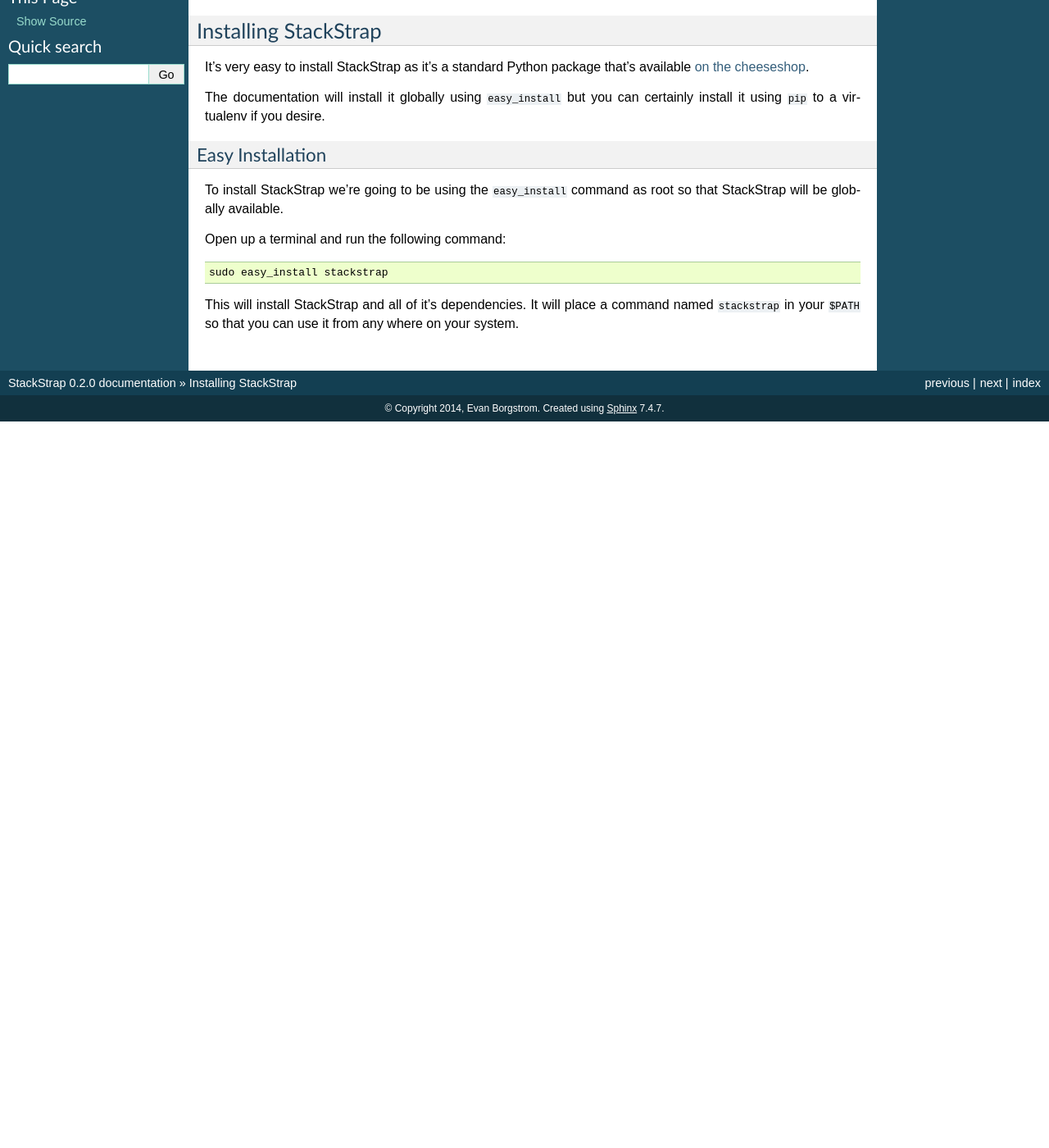
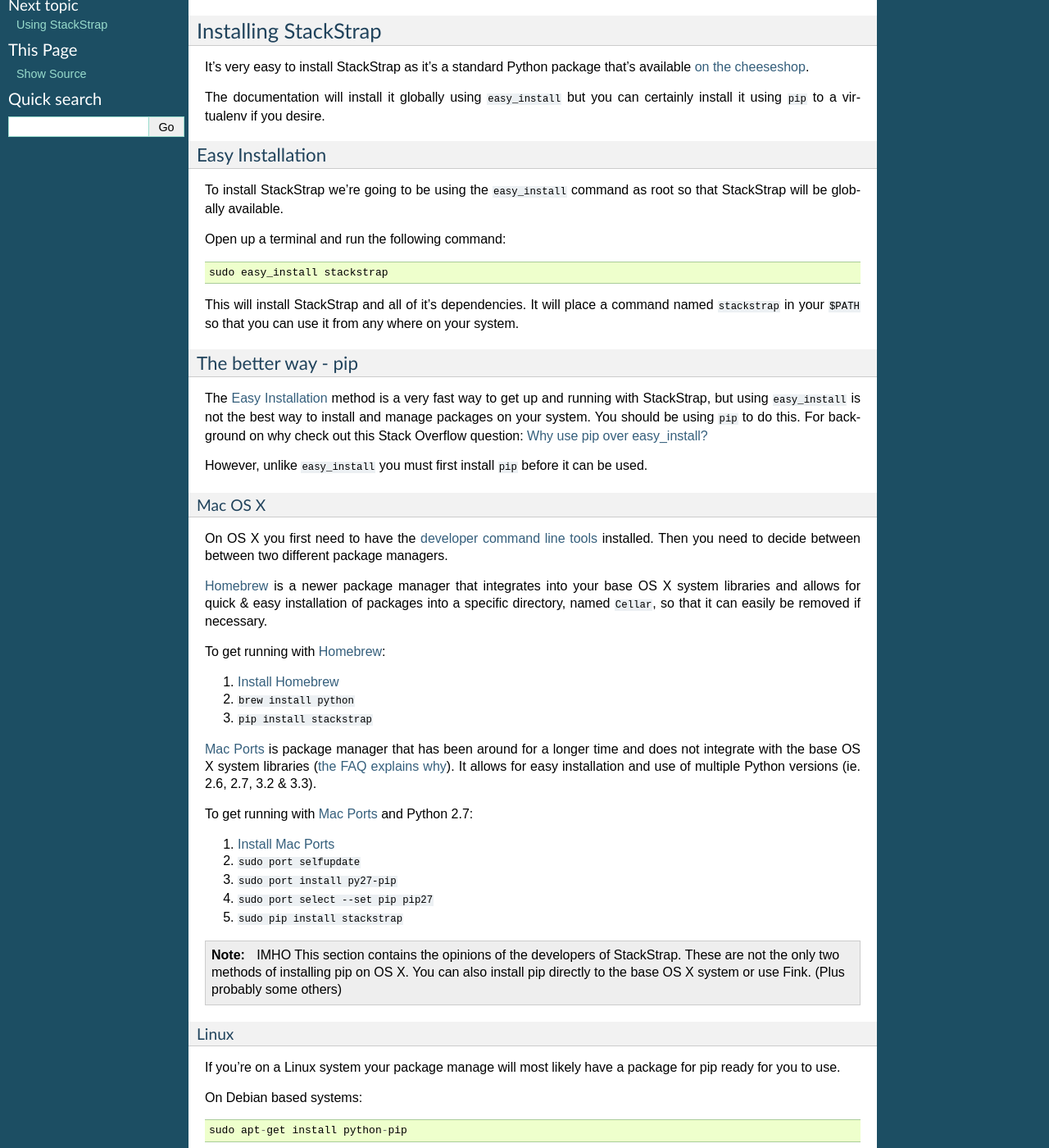
Before and after one commit to stackstrap/stackstrap, a Sphinx documentation site: the page built from docs/installation.rst, in a window 1280 px wide and 1400 px high, scrolled down 270 px. Shown: the whole window at 82% size. Built offline with Sphinx 7.4.7, drawn with Linux system fonts in a browser that asks for light colours; before the commit the page ends 900 px from its top, so only the background shows below that; some of the changed text lies outside the part shown.

Commit message:
Add further installation documentation
[ci skip]

```diff
--- a/docs/installation.rst
+++ b/docs/installation.rst
@@ -19,6 +19,8 @@
 The documentation will install it globally using ``easy_install`` but you can
 certainly install it using ``pip`` to a virtualenv if you desire.
 
+.. _easy_install:
+
 Easy Installation
 ~~~~~~~~~~~~~~~~~
 To install StackStrap we're going to be using the ``easy_install`` command as
@@ -32,7 +34,82 @@
 command named ``stackstrap`` in your ``$PATH`` so that you can use it from
 any where on your system.
 
+The better way - pip
+~~~~~~~~~~~~~~~~~~~~
+The :ref:`easy_install` method is a very fast way to get up and running with
+StackStrap, but using ``easy_install`` is not the best way to install and
+manage packages on your system. You should be using ``pip`` to do this. For
+background on why check out this Stack Overflow question: `Why use pip over
+easy_install?`_
+
+However, unlike ``easy_install`` you must first install ``pip`` before it can
+be used.
+
+Mac OS X
+++++++++
+On OS X you first need to have the `developer command line tools`_ installed.
+Then you need to decide between between two different package managers.
+
+Homebrew_ is a newer package manager that integrates into your base OS X
+system libraries and allows for quick & easy installation of packages into a
+specific directory, named ``Cellar``, so that it can easily be removed if
+necessary.
+
+To get running with Homebrew_:
+
+#. `Install Homebrew`_
+#. ``brew install python``
+#. ``pip install stackstrap``
+
+`Mac Ports`_ is package manager that has been around for a longer time and does
+not integrate with the base OS X system libraries (`the FAQ explains why`_). It
+allows for easy installation and use of multiple Python versions (ie. 2.6, 2.7,
+3.2 & 3.3).
+
+To get running with `Mac Ports`_ and Python 2.7:
+
+#. `Install Mac Ports`_
+#. ``sudo port selfupdate``
+#. ``sudo port install py27-pip``
+#. ``sudo port select --set pip pip27``
+#. ``sudo pip install stackstrap``
+
+.. note:: IMHO
+   This section contains the opinions of the developers of StackStrap. These
+   are not the only two methods of installing pip on OS X. You can also install
+   pip directly to the base OS X system or use Fink. (Plus probably some
+   others)
+
+Linux
++++++
+If you're on a Linux system your package manage will most likely have a package
+for pip ready for you to use.
+
+On Debian based systems::
+
+    sudo apt-get install python-pip
+
+On RedHat based systems with yum::
+
+    sudo yum install python-pip
+
+
+Windows
++++++++
+If you're on a Windows sytem then you'll need to install the setuptools and pip
+packages after install python.
+
+See the following StackOverflow question for info: `How to install pip on
+windows?`_
 
 .. _Vagrant: http://vagrantup.com/
 .. _Vagrant Installation Documentation: http://docs.vagrantup.com/v2/installation/index.html
 .. _on the cheeseshop: http://pypi.python.org/pypi/stackstrap/
+.. _Why use pip over easy_install?: http://stackoverflow.com/questions/3220404/why-use-pip-over-easy-install
+.. _developer command line tools: http://stackoverflow.com/a/9329325
+.. _Homebrew: http://brew.sh/
+.. _Install Homebrew: https://github.com/Homebrew/homebrew/wiki/Installation
+.. _Mac Ports: http://www.macports.org/
+.. _the FAQ explains why: http://trac.macports.org/wiki/FAQ#ownlibs
+.. _Install Mac Ports: http://www.macports.org/install.php
+.. _How to install pip on windows?: http://stackoverflow.com/a/12476379
```
